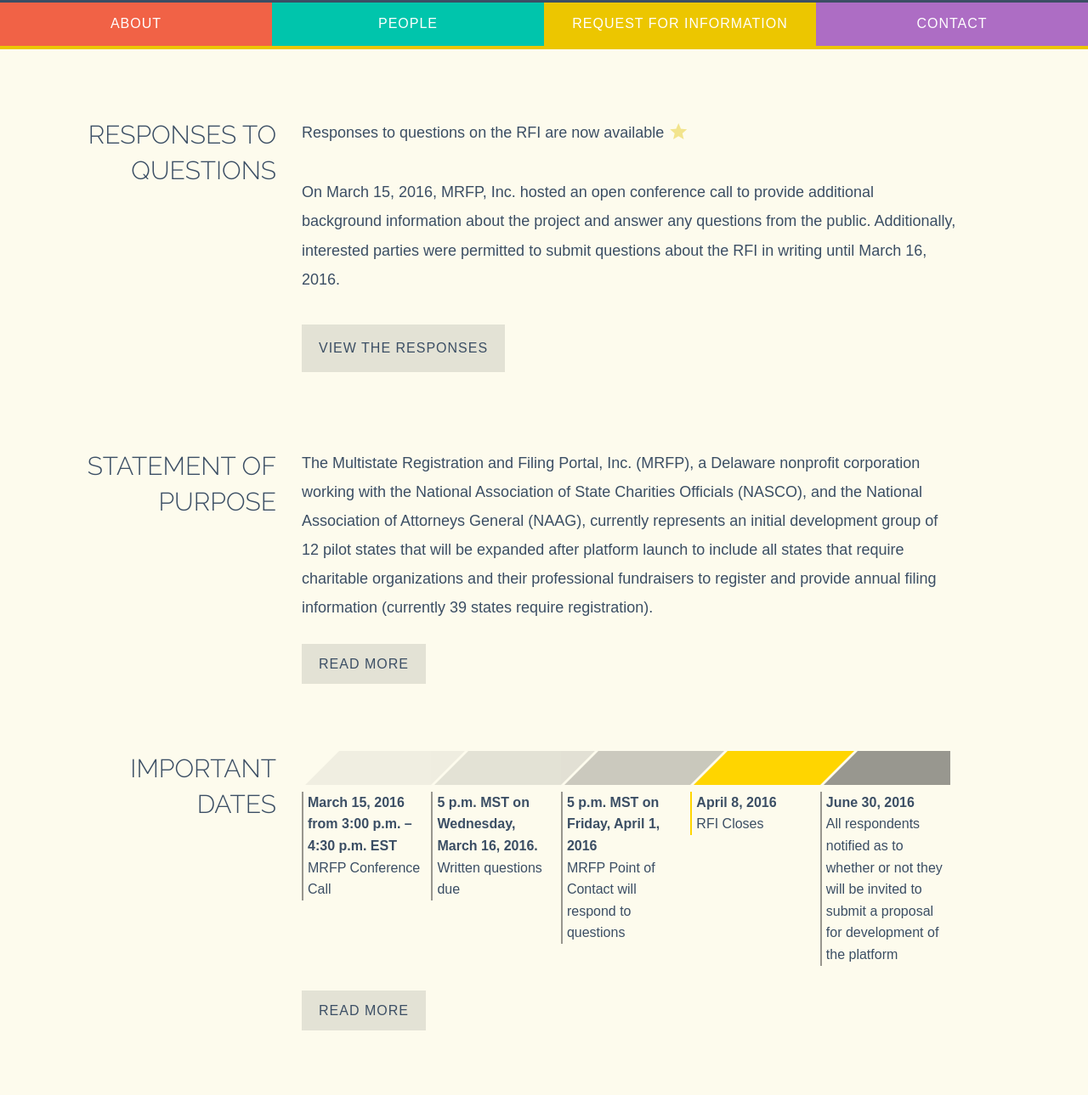
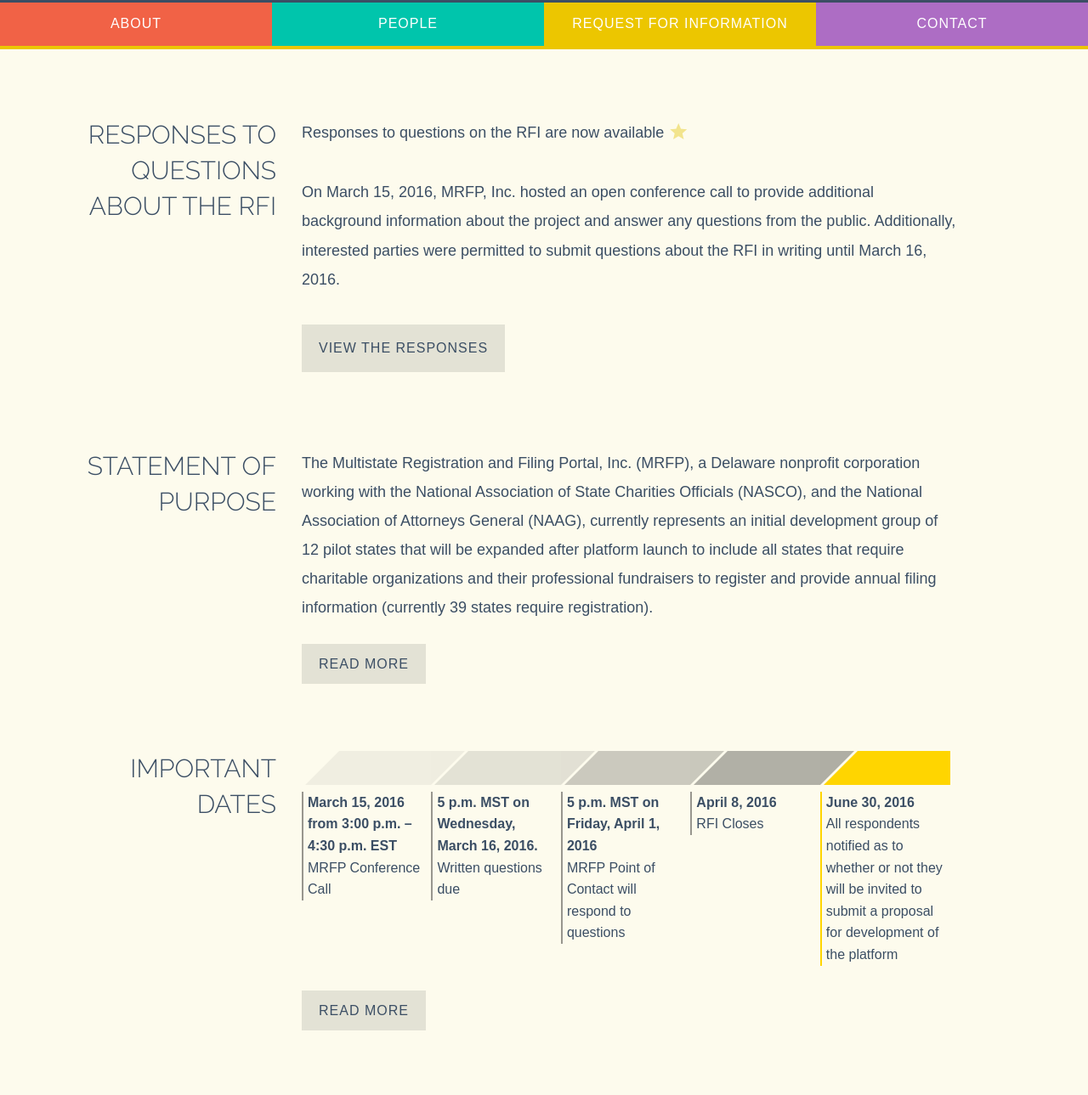
Before and after one commit to GovLab/mrfp, a plain HTML site: page public/rfi.html in a window 1280 px wide. Shown: the part 315-1604 px from the top of the page at 85% size. Drawn offline with nearby package versions, Linux system fonts and the light colour scheme; no server answers; a script that the page names is missing.

Commit message:
Edit text for consistency

```diff
--- a/public/rfi.html
+++ b/public/rfi.html
@@ -69,7 +69,7 @@
 <div class="b-page-section m-yellow m-extra-padding">
    <div class="row">
     <div class="large-3 columns m-side-heading">
-        <h1>Responses to Questions</h1>
+        <h1>Responses to Questions About the RFI</h1>
     </div>
     <div class="large-8 columns end m-text-large">
         <p class="b-announcement m-yellow">Responses to questions on the RFI are now available <i class="material-icons">star</i></p>
@@ -99,8 +99,8 @@
                 <div class="e-timebox"></div>
                 <div class="e-timebox"></div>
                 <div class="e-timebox"></div>
+                <div class="e-timebox"></div>
                 <div class="e-timebox m-current"></div>
-                <div class="e-timebox"></div>
             </div>
             <div class="e-event">
                 <time datetime="2016-03-15T15:00:00-06:00">March 15, 2016 from 3:00 p.m. – 4:30 p.m. EST</time>
@@ -114,11 +114,11 @@
                 <time datetime="2016-04-01T17:00:00-08:00">5 p.m. MST on Friday, April 1, 2016</time>
                 <span class="e-description">MRFP Point of Contact will respond to questions</span>
             </div>
-            <div class="e-event m-current">
+            <div class="e-event">
                 <time datetime="2016-04-08">April 8, 2016</time>
                 <span class="e-description">RFI Closes</span>
             </div>
-            <div class="e-event">
+            <div class="e-event m-current">
                 <time datetime="2016-06-30">June 30, 2016</time>
                 <span class="e-description">All respondents notified as to whether or not they will be invited to submit a proposal for development of the platform</span>
             </div>
@@ -136,11 +136,11 @@
                 <time datetime="2016-04-01T17:00:00-08:00">5 p.m. MST on Friday, April 1, 2016</time>
                 <span class="e-description">MRFP Point of Contact will respond to questions</span>
             </div>
-            <div class="e-event m-current">
+            <div class="e-event">
                 <time datetime="2016-04-08">April 8, 2016</time>
                 <span class="e-description">RFI Closes</span>
             </div>
-            <div class="e-event">
+            <div class="e-event m-current">
                 <time datetime="2016-06-30">June 30, 2016</time>
                 <span class="e-description">All respondents notified as to whether or not they will be invited to submit a proposal for development of the platform</span>
             </div>
```
Also changed, not shown: source/templates/rfi.html (+1 -1 lines).
